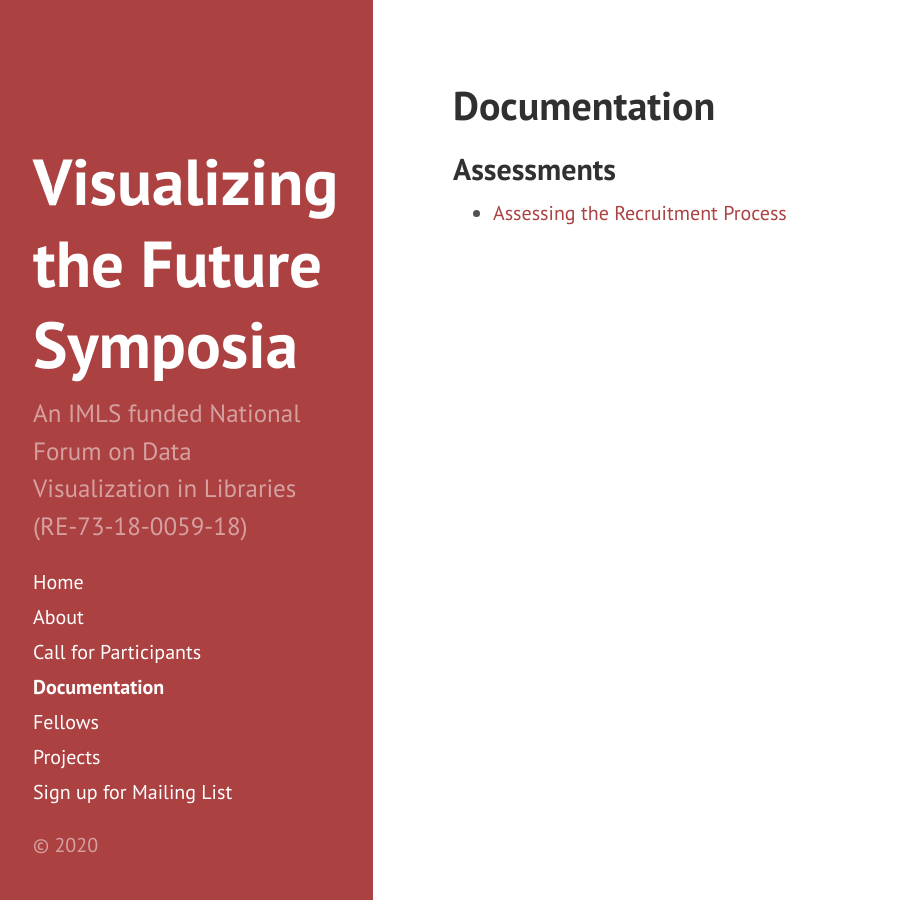
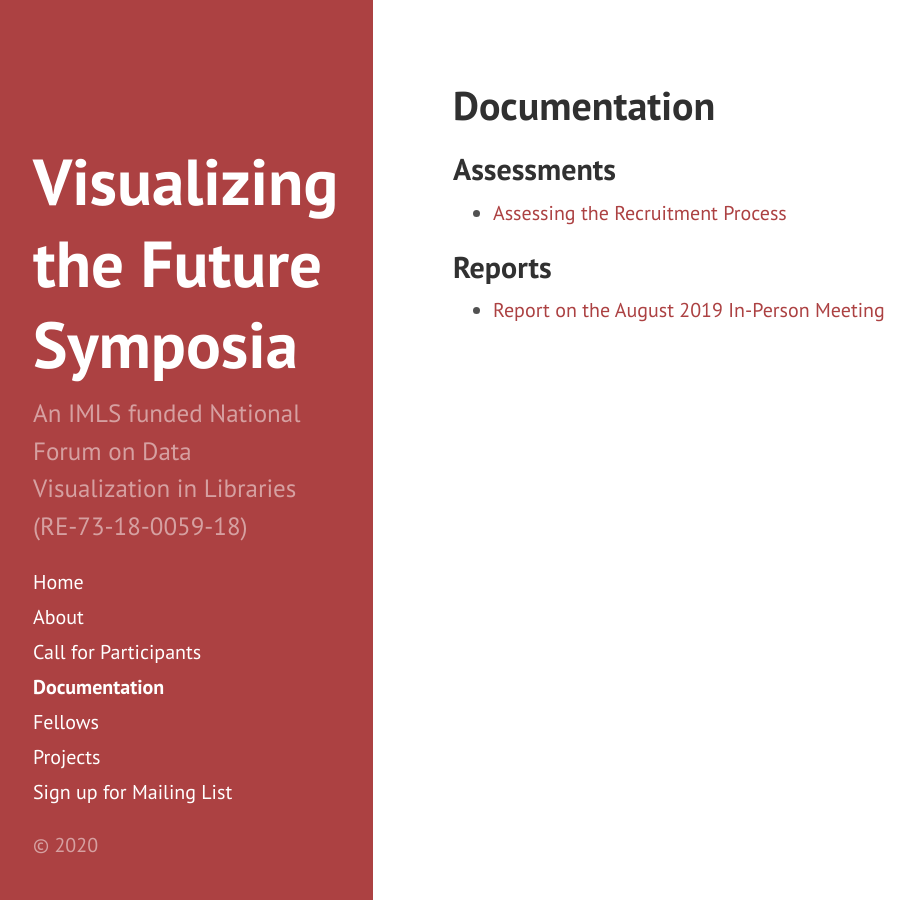
Before and after one commit to visualizingthefuture/visualizingthefuture.github.io, a Jekyll site: the page built from documentation.md, in a window 1280 px wide. Shown: the whole page, without its empty margins (7-922 px from the left). Built offline with Jekyll 4.4.1, drawn with Linux system fonts in a browser that asks for light colours.

Commit message:
Update documentation.md

```diff
--- a/documentation.md
+++ b/documentation.md
@@ -6,3 +6,7 @@
 ## Assessments
 
 * [Assessing the Recruitment Process](../files/assessments/recruitment/)
+
+## Reports
+
+* [Report on the August 2019 In-Person Meeting](../files/reports/VTF-August-Meeting-Report.pdf)
```
